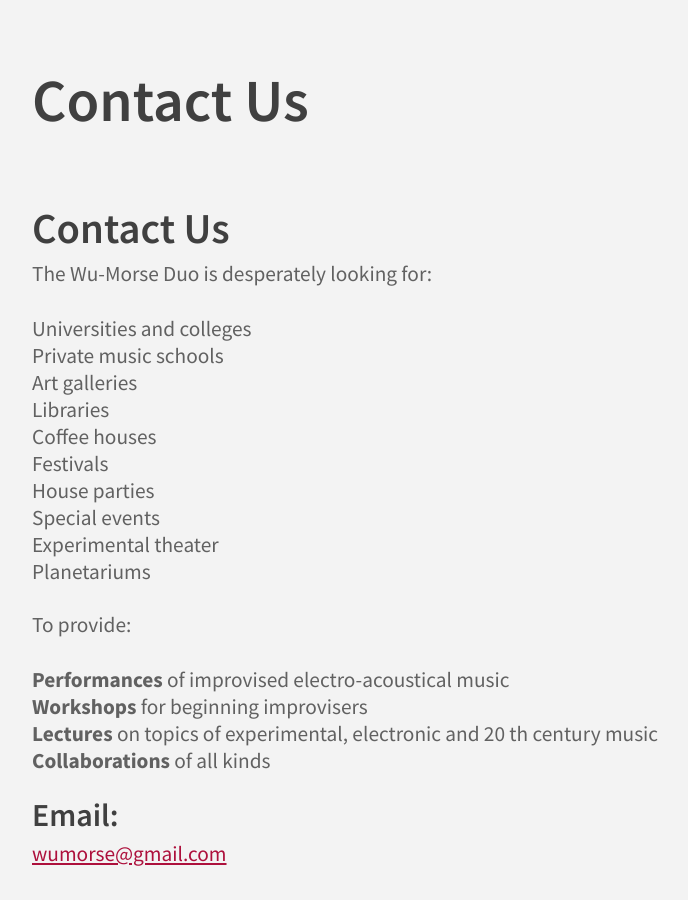
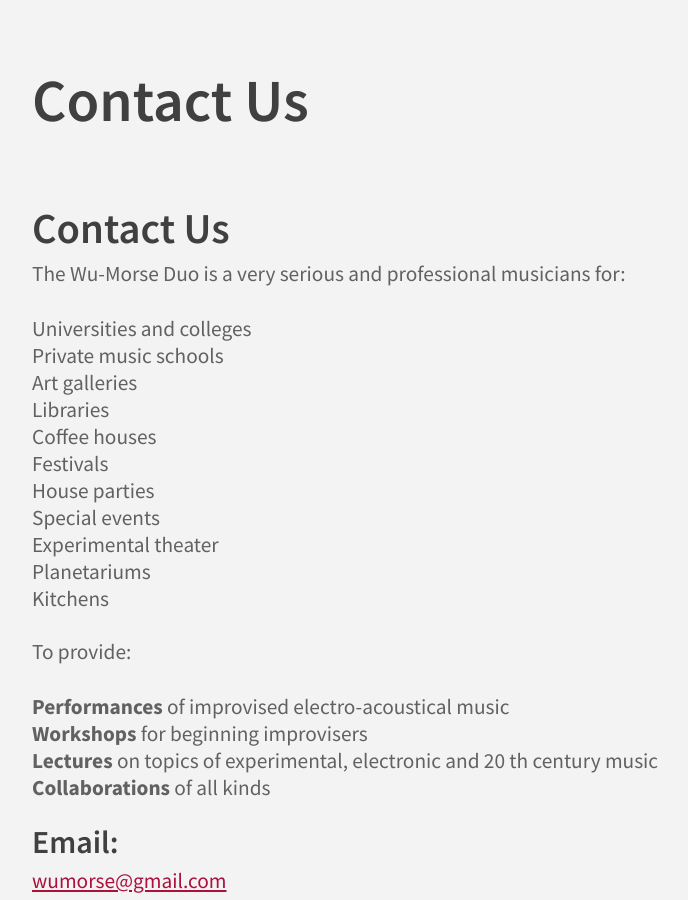
Before and after one commit to allenloves/wumorse, a Jekyll site: the page built from contact.md, in a window 1280 px wide and 900 px high, scrolled down 1179 px. Shown: the whole window, without its empty margins (8-696 px from the left). Built offline with Jekyll 4.4.1, drawn with Linux system fonts in a browser that asks for light colours; nearby versions of some CDN libraries; some web fonts are replaced; library files that are not in the unit come from our copies.

Commit message:
Barry does not want to be goofy

```diff
--- a/contact.md
+++ b/contact.md
@@ -5,7 +5,7 @@ title : Contact Us
 
 # Contact Us
 
-The Wu-Morse Duo is desperately looking for:
+The Wu-Morse Duo is a very serious and professional musicians for:
 
 - Universities and colleges
 - Private music schools
@@ -17,6 +17,7 @@ The Wu-Morse Duo is desperately looking for:
 - Special events
 - Experimental theater
 - Planetariums
+- Kitchens
 
 
 To provide:
```
